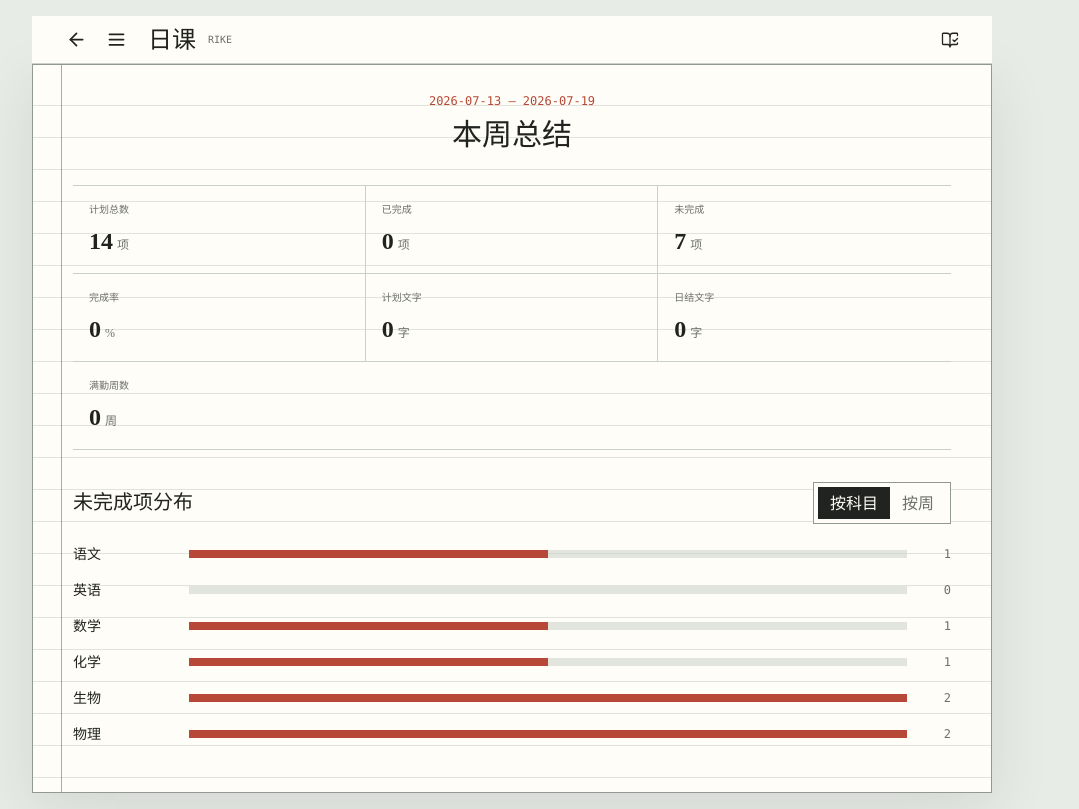
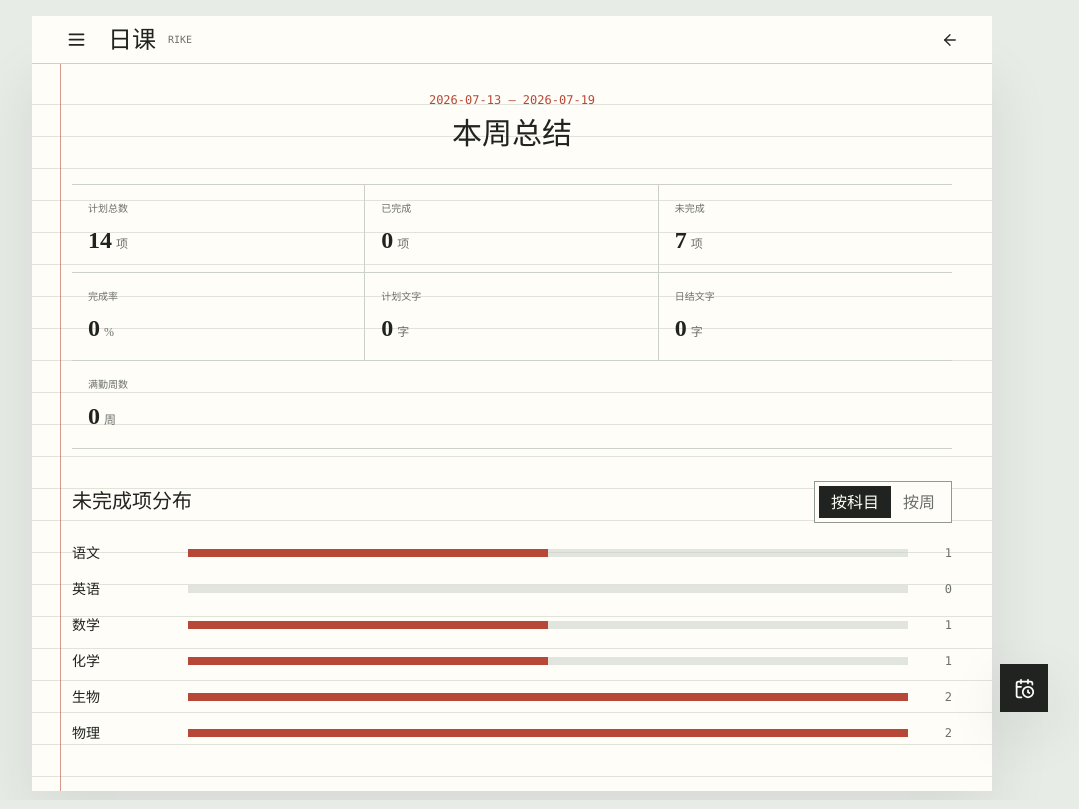
Before and after one commit to vhxubo/rike, a React (Vite) app: page / in a window 1280 px wide. Both pictures are taken after a click on the button 1078 px from the left and 39 px from the top of the page. Shown: the whole page, without its empty margins (128-1207 px from the left). Built offline with nearby package versions, Linux system fonts and the light colour scheme; a web font is replaced by a local one.

Commit message:
feat(ui): refine navigation and scrolling

```diff
--- a/src/app/styles.css
+++ b/src/app/styles.css
@@ -60,8 +60,34 @@
 
 * {
   box-sizing: border-box;
+  scrollbar-color: var(--color-line-strong) var(--color-paper);
+  scrollbar-width: thin;
   -webkit-user-select: none;
   user-select: none;
+}
+
+*::-webkit-scrollbar {
+  width: 10px;
+  height: 10px;
+}
+
+*::-webkit-scrollbar-track {
+  background: var(--color-paper);
+}
+
+*::-webkit-scrollbar-thumb {
+  border: 2px solid var(--color-paper);
+  border-radius: 0;
+  background: var(--color-line-strong);
+}
+
+*::-webkit-scrollbar-thumb:hover {
+  background: var(--color-graphite);
+}
+
+*::-webkit-scrollbar-corner {
+  border-radius: 0;
+  background: var(--color-paper);
 }
 
 input,
@@ -73,16 +99,22 @@ textarea,
 }
 
 html {
+  height: 100%;
   min-width: 320px;
-  min-height: 100%;
+  overflow: hidden;
   background: var(--color-workbench);
 }
 
 body {
+  height: 100%;
   min-width: 320px;
-  min-height: 100vh;
   margin: 0;
+  overflow: hidden;
   background-color: var(--color-workbench);
+}
+
+#root {
+  height: 100%;
 }
 
 button,
@@ -172,6 +204,7 @@ button,
 
 .page-turn-page > main {
   min-height: 100%;
+  padding-bottom: calc(6rem + env(safe-area-inset-bottom));
 }
 
 .page-turn-page {
--- a/src/components/layout/app-shell.tsx
+++ b/src/components/layout/app-shell.tsx
@@ -8,7 +8,7 @@ interface AppShellProps {
 
 export function AppShell({ children }: AppShellProps) {
   return (
-    <div className="min-h-dvh overflow-x-clip bg-workbench sm:py-3 lg:py-4">
+    <div className="h-dvh overflow-hidden bg-workbench pb-[calc(1rem+env(safe-area-inset-bottom))] sm:py-3 sm:pb-[calc(.75rem+env(safe-area-inset-bottom))] lg:py-4 lg:pb-[calc(1rem+env(safe-area-inset-bottom))]">
       <PageContainer>{children}</PageContainer>
     </div>
   )
--- a/src/components/paper/paper-sheet.tsx
+++ b/src/components/paper/paper-sheet.tsx
@@ -7,7 +7,7 @@ export function PaperSheet({ className, children, ...props }: HTMLAttributes<HTM
   return (
     <main
       className={cn(
-        'relative min-h-dvh overflow-visible bg-paper text-ink shadow-paper sm:min-h-0 sm:border sm:border-line-strong',
+        'relative min-h-dvh overflow-visible bg-paper text-ink shadow-paper sm:min-h-0',
         className,
       )}
       {...props}
--- a/src/features/calendar/components/sticky-workspace-header.tsx
+++ b/src/features/calendar/components/sticky-workspace-header.tsx
@@ -1,4 +1,4 @@
-import { BookOpenCheck } from 'lucide-react'
+import { ArrowLeft, BookOpenCheck } from 'lucide-react'
 
 import {
   WorkspaceToolbar,
@@ -7,6 +7,7 @@ import {
 
 interface StickyWorkspaceHeaderProps {
   canGoBack: boolean
+  isWeekSummary: boolean
   onBack: () => void
   onNavigate: (destination: ToolbarDestination) => void
   onOpenWeekSummary: () => void
@@ -14,6 +15,7 @@ interface StickyWorkspaceHeaderProps {
 
 export function StickyWorkspaceHeader({
   canGoBack,
+  isWeekSummary,
   onBack,
   onNavigate,
   onOpenWeekSummary,
@@ -28,13 +30,15 @@ export function StickyWorkspaceHeader({
 
       <div className="flex shrink-0 items-center" data-no-date-swipe>
         <button
-          aria-label="查看本周总结"
+          aria-label={isWeekSummary ? '返回上一页面' : '查看本周总结'}
           className="grid size-9 place-items-center border border-transparent text-ink hover:border-line-strong hover:bg-workbench"
           onClick={onOpenWeekSummary}
-          title="查看本周总结"
+          title={isWeekSummary ? '返回上一页面' : '查看本周总结'}
           type="button"
         >
-          <BookOpenCheck aria-hidden="true" size={18} strokeWidth={1.7} />
+          {isWeekSummary
+            ? <ArrowLeft aria-hidden="true" size={18} strokeWidth={1.7} />
+            : <BookOpenCheck aria-hidden="true" size={18} strokeWidth={1.7} />}
         </button>
       </div>
     </header>
--- a/src/features/calendar/components/workspace-toolbar.tsx
+++ b/src/features/calendar/components/workspace-toolbar.tsx
@@ -42,7 +42,7 @@ const destinations = [
   { value: 'month', label: '月视图', icon: BarChart3 },
   { value: 'week-summary', label: '本周总结', icon: Rows3 },
   { value: 'statistics', label: '总统计', icon: ChartNoAxesCombined },
-  { value: 'favorites', label: '每日一句收藏', icon: Heart },
+  { value: 'favorites', label: '每日赞语收藏', icon: Heart },
   { value: 'fishing-wheel', label: '摸鱼大转盘', icon: Dices },
 ] satisfies Array<{ value: ToolbarDestination; label: string; icon: typeof Rows3 }>
 
--- a/src/features/fishing-wheel/fishing-wheel-page.tsx
+++ b/src/features/fishing-wheel/fishing-wheel-page.tsx
@@ -308,7 +308,6 @@ export function FishingWheelPage() {
           <div className="flex w-full flex-wrap justify-center gap-x-6 gap-y-2 border-y border-line bg-paper/90 px-3 py-3 text-center">
             <p className="text-sm text-graphite">今日已用/总数 <strong className="font-data text-ink">({todaySpinsUsed}/{todaySpinsTotal})</strong></p>
             <p className="text-sm text-graphite">奖励获取/上限 <strong className="font-data text-ink">({paperRewardsEarned}/3)</strong></p>
-            <p className="text-sm text-graphite">奖励已用/上限 <strong className="font-data text-ink">({paperRewardsUsed}/3)</strong></p>
           </div>
 
           <Button disabled={!wheelReady || spinning || paperRewardsEarned >= 3} onClick={writePaperAndSpin} variant="secondary">
@@ -322,12 +321,6 @@ export function FishingWheelPage() {
             </InlineNotice>
           )}
         </div>
-      </RuledSection>
-
-      <RuledSection className="border-b border-line py-4">
-        <p className="text-center text-xs leading-6 text-graphite">
-          概率：任务 8% · 周六 0.5% · 单日 0.5% · 下周 0.001% · 其余未中
-        </p>
       </RuledSection>
 
       <RuledSection className="pb-10 sm:pb-12" eyebrow="History" title="中奖记录">
--- a/src/features/plans/components/plan-item-row.tsx
+++ b/src/features/plans/components/plan-item-row.tsx
@@ -25,11 +25,15 @@ const rowStyles = tv({
 })
 
 const inputStyles = tv({
-  base: 'min-w-0 border-0 border-b bg-transparent px-1 font-task text-ink outline-none placeholder:text-graphite/55 focus-visible:border-cinnabar focus-visible:outline-none',
+  base: 'min-w-0 border-0 border-b bg-transparent px-1 font-task text-ink outline-none focus-visible:border-cinnabar focus-visible:outline-none',
   variants: {
     size: {
       default: 'min-h-9 text-base',
       large: 'min-h-13 border-b-2 text-xl',
+    },
+    editable: {
+      true: 'border-dashed border-line-strong',
+      false: 'border-transparent',
     },
     completed: {
       true: 'line-through opacity-55',
@@ -85,10 +89,9 @@ export function PlanItemRow({
   const inputControl = (
     <input
       aria-label={`第 ${item.order} 项计划内容`}
-      className={inputStyles({ size, completed })}
+      className={inputStyles({ size, completed, editable: canEdit })}
       onChange={(event) => onInputChange(event.target.value)}
       onKeyDown={onInputKeyDown}
-      placeholder="填写内容"
       readOnly={!canEdit}
       ref={inputRef}
       type="text"
--- a/src/pages/daily-plan-page.tsx
+++ b/src/pages/daily-plan-page.tsx
@@ -28,7 +28,6 @@ import {
 } from '@/features/daily-guidance'
 import { FishingWheelPage } from '@/features/fishing-wheel/fishing-wheel-page'
 import {
-  clampDateToPeriod,
   isDateInPeriod,
   readSystemConfig,
 } from '@/features/system-config'
@@ -99,7 +98,7 @@ function DailyGuidanceCard({
       <Quote aria-hidden="true" className="mt-0.5 shrink-0 text-cinnabar" size={16} strokeWidth={1.6} />
       <div className="flex min-w-0 flex-1 items-start gap-1">
         <button
-          aria-label="复制每日一句"
+          aria-label="复制每日赞语"
           className="group min-w-0 flex-1 cursor-copy border-0 bg-transparent p-0 text-left"
           disabled={!interactive}
           onClick={() => onCopy(guidance.text, key)}
@@ -114,7 +113,7 @@ function DailyGuidanceCard({
           aria-pressed={isFavorite}
           className={isFavorite ? '!size-8 !min-h-8 !text-cinnabar' : '!size-8 !min-h-8 text-graphite hover:!text-cinnabar'}
           disabled={!interactive}
-          label={isFavorite ? '取消收藏每日一句' : '收藏每日一句'}
+          label={isFavorite ? '取消收藏每日赞语' : '收藏每日赞语'}
           onClick={() => onToggleFavorite(guidance.date, guidance)}
           variant="ghost"
         >
@@ -147,7 +146,7 @@ function FavoritesPage({
 
   return (
     <PaperSheet>
-      <RuledSection className="pb-10 sm:pb-12" eyebrow="Favorites" title="每日一句收藏">
+      <RuledSection className="pb-10 sm:pb-12" eyebrow="Favorites" title="每日赞语收藏">
         {sortedFavorites.length ? (
           <ol className="grid gap-5">
             {sortedFavorites.map((favorite) => {
@@ -156,7 +155,7 @@ function FavoritesPage({
                 <li className="border-b border-line pb-5 last:border-b-0" key={key}>
                   <div className="flex items-start gap-2">
                     <button
-                      aria-label="复制收藏的每日一句"
+                      aria-label="复制收藏的每日赞语"
                       className="group min-w-0 flex-1 cursor-copy border-0 bg-transparent p-0 text-left"
                       onClick={() => onCopy(favorite.text, key)}
                       type="button"
@@ -169,7 +168,7 @@ function FavoritesPage({
                       </p>
                       {copiedKey === key && <span className="font-data text-[10px] text-jade">已复制</span>}
                     </button>
-                    <IconButton label="取消收藏每日一句" onClick={() => onRemove(favorite)} variant="ghost">
+                    <IconButton label="取消收藏每日赞语" onClick={() => onRemove(favorite)} variant="ghost">
                       <Heart aria-hidden="true" fill="currentColor" size={19} strokeWidth={1.7} />
                     </IconButton>
                   </div>
@@ -179,7 +178,7 @@ function FavoritesPage({
           </ol>
         ) : (
           <EmptyState
-            description="在每日一句右侧点击心形图标，就能把喜欢的句子留在这里。"
+            description="在每日赞语右侧点击心形图标，就能把喜欢的句子留在这里。"
             icon={Heart}
             title="还没有收藏"
           />
@@ -317,7 +316,6 @@ export function DailyPlanPage() {
   const hydrationState = usePlanStore((state) => state.hydrationState)
   const setCalendarView = usePlanStore((state) => state.setCalendarView)
   const setCalendarCursor = usePlanStore((state) => state.setCalendarCursor)
-  const setSelectedDate = usePlanStore((state) => state.setSelectedDate)
   const navigateRange = usePlanStore((state) => state.navigateRange)
   const [workspacePage, setWorkspacePage] = useState<WorkspacePage>('calendar')
   const [returnSnapshot, setReturnSnapshot] = useState<ReturnSnapshot | null>(null)
@@ -415,22 +413,16 @@ export function DailyPlanPage() {
     setReturnSnapshot(null)
   }
 
-  const isTodayContext =
-    workspacePage === 'calendar'
-      ? calendarView === 'day'
-        ? selectedDate === today
-        : calendarView === 'week'
-          ? getWeekDates(selectedDate).includes(today)
-          : selectedDate.slice(0, 7) === today.slice(0, 7)
-      : workspacePage === 'week-summary'
-        ? getWeekDates(pageAnchor).includes(today)
-        : workspacePage === 'favorites' || workspacePage === 'fishing-wheel'
-          ? true
-        : true
+  const toggleWeekSummary = () => {
+    if (workspacePage === 'week-summary') goBack()
+    else openWeekSummary()
+  }
 
   const goToday = () => {
-    if (workspacePage === 'calendar') setSelectedDate(today)
-    else setPageAnchor(clampDateToPeriod(today, period))
+    setCalendarCursor(today, 'day')
+    setWorkspacePage('calendar')
+    setPageAnchor(today)
+    setReturnSnapshot(null)
   }
 
   useEffect(() => {
@@ -464,10 +456,11 @@ export function DailyPlanPage() {
     <AppShell>
       <div>
         <StickyWorkspaceHeader
-          canGoBack={Boolean(returnSnapshot) && !isCanonicalTodayDay}
+          canGoBack={Boolean(returnSnapshot) && !isCanonicalTodayDay && workspacePage !== 'week-summary'}
+          isWeekSummary={workspacePage === 'week-summary'}
           onBack={goBack}
           onNavigate={openDestination}
-          onOpenWeekSummary={openWeekSummary}
+          onOpenWeekSummary={toggleWeekSummary}
         />
         <div ref={workspaceRef}>
           {workspacePage === 'calendar' && (
@@ -512,7 +505,7 @@ export function DailyPlanPage() {
           )}
         </div>
       </div>
-      {!isTodayContext && isDateInPeriod(today, period) && <TodayFab onToday={goToday} />}
+      {!isCanonicalTodayDay && <TodayFab onToday={goToday} />}
     </AppShell>
   )
 }
```
